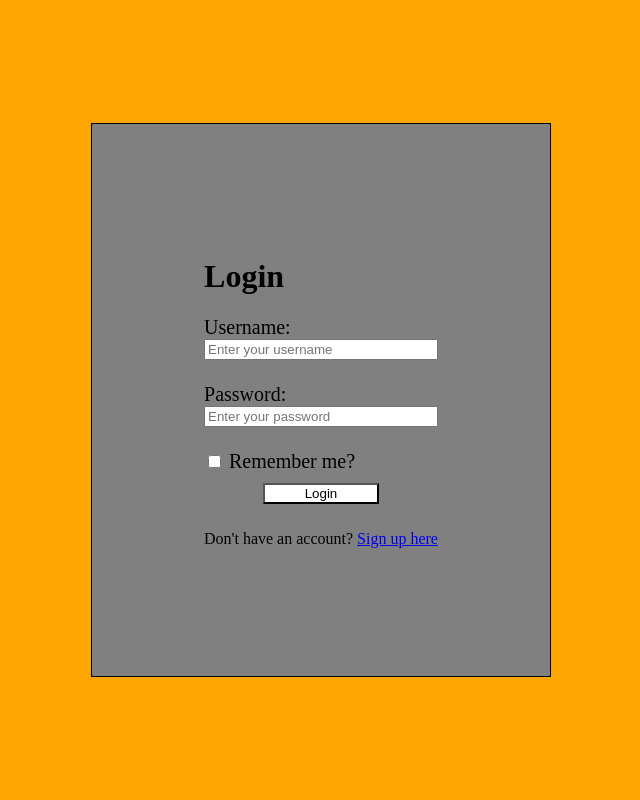
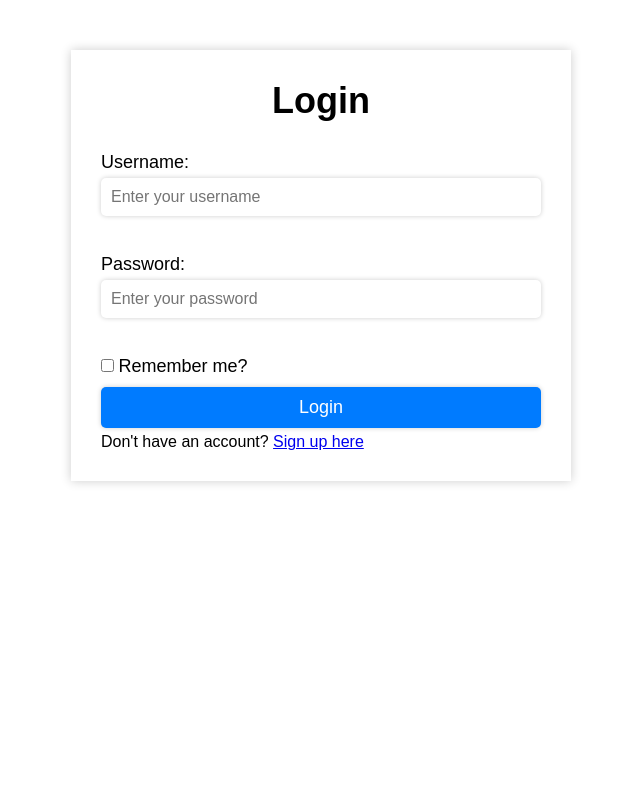
Before and after one commit to ethan-btst/cmpt276, a Flask app: page /login in a window 1280 px wide. Shown: the whole page, without its empty margins (319-959 px from the left). Run offline with Flask 3, Linux system fonts and the light colour scheme; some libraries are stand-ins or nearby versions.

Commit message:
Update login.css

```diff
--- a/static/css/login.css
+++ b/static/css/login.css
@@ -1,55 +1,83 @@
-body{
-    background-color: orange ;
-    min-height: 100vh;
-    padding: 0%;
-    margin: 0%;
-    display: flex;
-    justify-content: center;
-    align-items: center;
-    flex-direction: column;
+*{
+    margin:0px;
+    padding:0px;
+    box-sizing: border-box;
+    font-family: 'Raleway', sans-serif;
+
+}
+
+
+.wrapper{
+    margin:50px auto;
+    max-width: 500px;
+    background-color: #fff;
+    padding:30px;
+    box-shadow: 0px 0px 10px 0px rgba(0,0,0,0.2);
+    animation: dropFadeIn 0.5s ease-in-out;
+}
+
+@keyframes dropFadeIn {
+    0% {
+        opacity: 0;
+        transform: translateY(-20px);
+    }
+    100% {
+        opacity: 1;
+        transform: translateY(0);
+    }
+}
+
+h1{
+    text-align: center;
+    font-size: 36px;
+    margin-bottom: 30px;
 }
 
 form{
-    display: grid;
-    font-size: 1.25rem;
+    display: flex;
+    flex-direction: column;
+
 }
 
-#loginButton{
-    width: 50%;
-    margin: 10px auto;
-    align-self: center;
-    background-color: white;
-    color: black;
-    transition: 0.25s ease;
+label{
+    font-size: 18px;
+    margin-bottom: 5px;
 }
 
-#loginButton:hover{
-    background-color: black;
-    color: white;
+input[type= "text"],
+input[type= "password"]{
+    padding: 10px;
+    margin-bottom: 20px;
+    border:none;
+    border-radius: 5px;
+    font-size: 16px;
+    box-shadow: 0px 0px 5px 0px rgba(0,0,0,0.2);
+
+}
+.check{
+    margin-bottom: 10px;
 }
 
-#search-btn{
-    width: 50%;
-    margin: 10px auto;
-    align-self: center;
-    background-color: white;
-    color: black;
-    transition: 0.25s ease;
+.check label{
+    margin-top: 5px;
 }
 
-#search-btn:hover{
-    background-color: black;
-    color: white;
+input[type= "submit"]{
+    padding:10px;
+    border: none;
+    border-radius: 5px;
+    color: #fff;
+    font-size: 18px;
+    background-color: #007bff;
+    cursor: pointer;
+    box-shadow: 0px 0px 5px 0px rgba(0,0,0,0.2);
+
 }
 
-#search-btn{
-    width: 50%;
-    margin: 10px auto;
-    align-self: center;
+input[type= "submit"]:hover{
+    background-color: #0062cc;
 }
 
-.wrapper{
-    border: 1px solid black;
-    background-color: grey;
-    padding: 7rem 7rem;
+p{
+    margin-top: 5px;
 }
```
